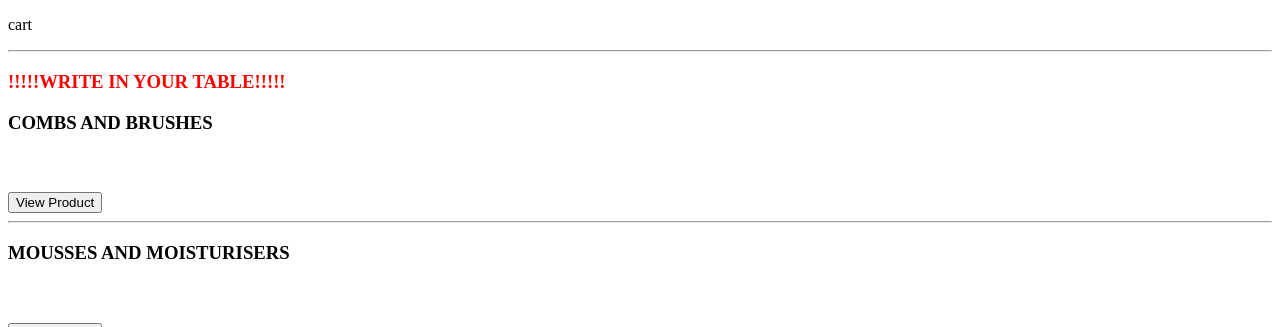
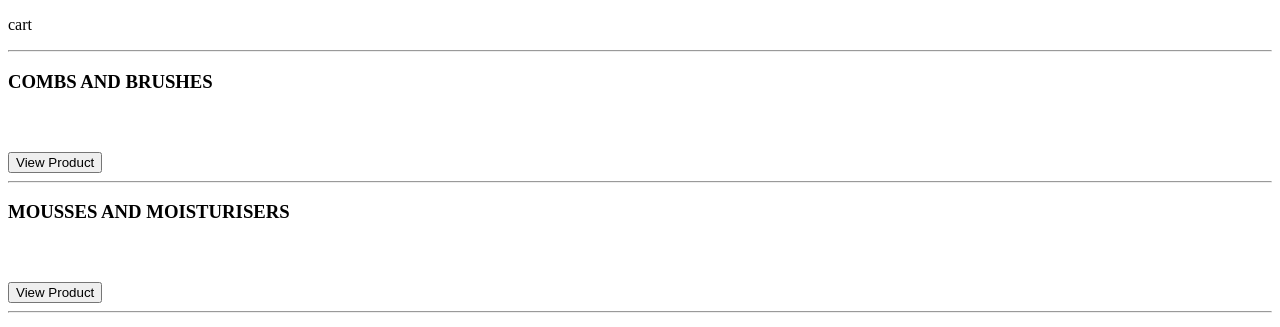
Before and after one commit to Bukho-Cosa/Hair_Product_Shop, a PHP site: page / in a window 1280 px wide. Shown: the part 174-501 px from the top of the page. Run offline with PHP 8.4, Linux system fonts and the light colour scheme.

Commit message:
Update 2.1
Just needed to remove a reminder.

```diff
--- a/index.php
+++ b/index.php
@@ -61,8 +61,6 @@ require_once __DIR__ . "/model/classes.php";
         <!--replace with icon-->
     </section>
     <hr>
-
-    <h3 style="color:red ;">!!!!!WRITE IN YOUR TABLE!!!!!</h3>
 
     <section id="combs"> <!--should these be drop downs? is that too mcuh work?-->
         <h3> COMBS AND BRUSHES </h3>
```
